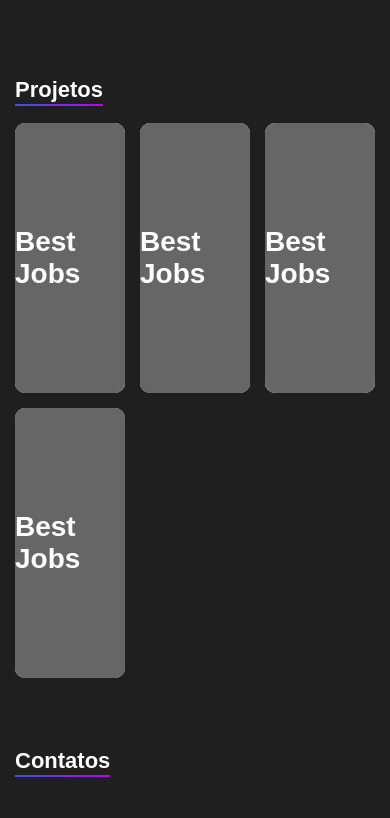
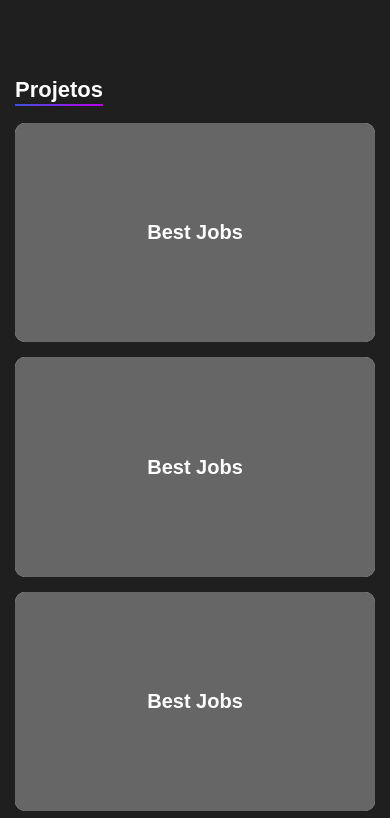
Before and after one commit to LucaslcFreitas/PortfolioV1, a Next.js app: page / in a window 390 px wide. Shown: the part 2226-3044 px from the top of the page. Built offline with nearby package versions, Linux system fonts and the light colour scheme; a web font is replaced by a local one.

Commit message:
Adição de responsividade aos projetos

```diff
--- a/src/components/ProjectCard/styles.ts
+++ b/src/components/ProjectCard/styles.ts
@@ -13,6 +13,22 @@ export const ProjectTitle = styled.p`
     opacity: 1;
     visibility: visible;
     transition: all 300ms;
+
+    @media ${({ theme }) => theme.media.smallMobile} {
+        font-size: 2rem;
+    }
+
+    @media ${({ theme }) => theme.media.mobile} {
+        font-size: 2rem;
+    }
+
+    @media ${({ theme }) => theme.media.tablet} {
+        font-size: 2rem;
+    }
+
+    @media ${({ theme }) => theme.media.smallDesktop} {
+        font-size: 2.4rem;
+    }
 `;
 
 export const FooterSubitle = styled.p`
@@ -21,6 +37,14 @@ export const FooterSubitle = styled.p`
     font-weight: bold;
     opacity: 1;
     visibility: visible;
+
+    @media ${({ theme }) => theme.media.tablet} {
+        font-size: 1.4rem;
+    }
+
+    @media ${({ theme }) => theme.media.smallDesktop} {
+        font-size: 1.6rem;
+    }
 `;
 
 export const FooterButton = styled.button`
@@ -40,6 +64,11 @@ export const FooterButton = styled.button`
     &:hover {
         background-color: ${({ theme }) => theme.colors.write};
         color: ${({ theme }) => theme.colors.grey};
+    }
+
+    @media ${({ theme }) => theme.media.tablet} {
+        font-size: 1rem;
+        width: 6rem;
     }
 `;
 
@@ -70,6 +99,19 @@ export const ProjectFooter = styled.div`
     border-radius: 0 0 1rem 1rem;
     z-index: -10;
     transition-duration: 300ms;
+
+    @media ${({ theme }) => theme.media.smallMobile} {
+        display: none;
+    }
+
+    @media ${({ theme }) => theme.media.mobile} {
+        display: none;
+    }
+
+    @media ${({ theme }) => theme.media.tablet} {
+        height: 4rem;
+        padding: 0.5rem;
+    }
 `;
 
 export const ContainerProject = styled.div<ContainerProjectProps>`
@@ -78,7 +120,7 @@ export const ContainerProject = styled.div<ContainerProjectProps>`
     justify-content: center;
     align-items: center;
     width: 100%;
-    height: 27rem;
+    height: 26rem;
     z-index: 0;
     background-color: ${({ theme }) => theme.colors.backgroundTertiary};
     border-radius: 1rem;
@@ -128,4 +170,56 @@ export const ContainerProject = styled.div<ContainerProjectProps>`
             animation: ${showIn} 400ms linear;
         }
     }
+
+    @media ${({ theme }) => theme.media.smallMobile} {
+        height: calc((100vw / 16) * 9);
+
+        &:hover {
+            transform: scale(1);
+
+            ${ProjectTitle}, &::after {
+                opacity: 1;
+                visibility: visible;
+            }
+
+            ${ProjectFooter} {
+                bottom: 0;
+            }
+        }
+    }
+
+    @media ${({ theme }) => theme.media.mobile} {
+        height: 32rem;
+
+        &:hover {
+            transform: scale(1);
+
+            ${ProjectTitle}, &::after {
+                opacity: 1;
+                visibility: visible;
+            }
+
+            ${ProjectFooter} {
+                bottom: 0;
+            }
+        }
+    }
+
+    @media ${({ theme }) => theme.media.tablet} {
+        height: 20rem;
+
+        &:hover {
+            ${ProjectFooter} {
+                bottom: -3rem;
+            }
+        }
+    }
+
+    @media ${({ theme }) => theme.media.smallDesktop} {
+        height: 24rem;
+    }
+
+    @media ${({ theme }) => theme.media.normalDesktop} {
+        height: 23rem;
+    }
 `;
--- a/src/components/Projects/styles.ts
+++ b/src/components/Projects/styles.ts
@@ -6,4 +6,20 @@ export const ProjectContainer = styled.div`
     display: grid;
     grid-template-columns: 1fr 1fr 1fr;
     gap: 1.5rem;
+
+    @media ${({ theme }) => theme.media.smallMobile} {
+        grid-template-columns: 1fr;
+    }
+
+    @media ${({ theme }) => theme.media.mobile} {
+        grid-template-columns: 1fr;
+    }
+
+    @media ${({ theme }) => theme.media.tablet} {
+        grid-template-columns: 1fr 1fr;
+    }
+
+    @media ${({ theme }) => theme.media.smallDesktop} {
+        grid-template-columns: 1fr 1fr;
+    }
 `;
```
